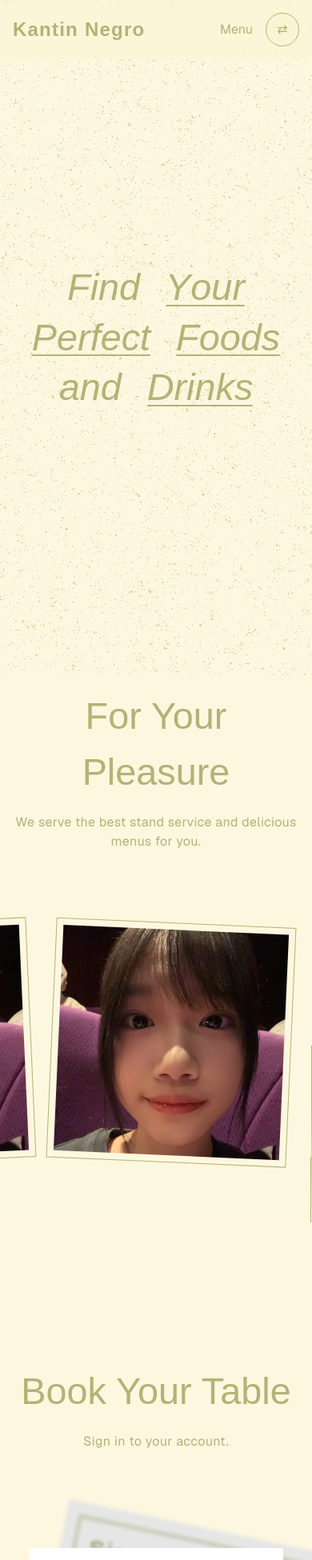
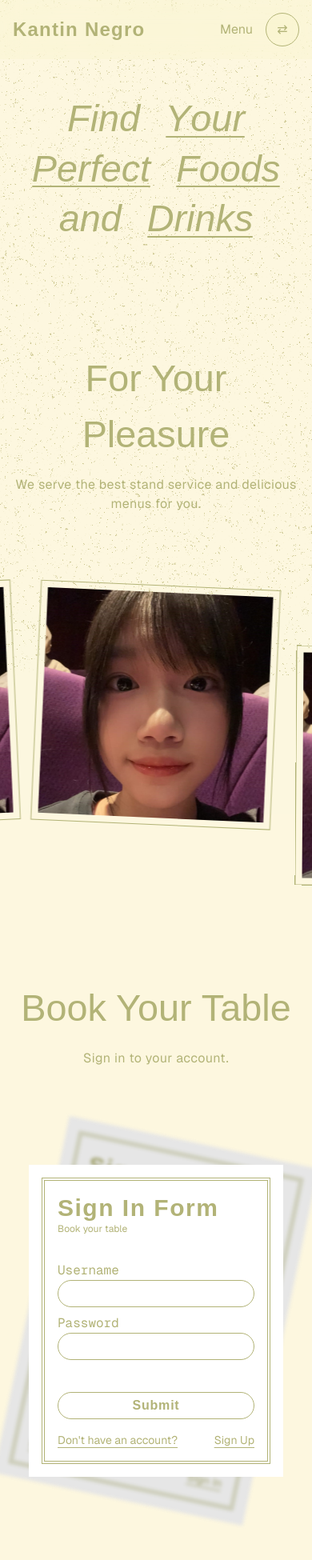
Before and after one commit to fadhilkholaf/web-kantin-negro-ukk-2025, a Next.js app: page / in a window 390 px wide. Shown: the top 1950 px of the page at 80% size. Built offline with nearby package versions, Linux system fonts and the light colour scheme; a web font is replaced by a local one.

Commit message:
chore: Change some styling in landing page

```diff
--- a/src/app/(main)/_parts/Form.tsx
+++ b/src/app/(main)/_parts/Form.tsx
@@ -163,7 +163,7 @@ const FormSection = () => {
   const [signIn, setSignIn] = useState<boolean>(true);
 
   return (
-    <section className="flex min-h-screen w-full flex-col bg-neutral/10 text-primary">
+    <section className="flex min-h-screen w-full flex-col justify-center bg-neutral/10 text-primary">
       <header className="flex h-1/3 flex-col items-center justify-center gap-4 p-4 text-center text-primary lg:p-8">
         <h1 className="font-italiana text-[12vw] lg:text-[8vw]">
           Book Your Table
--- a/src/app/(main)/_parts/Gallery.tsx
+++ b/src/app/(main)/_parts/Gallery.tsx
@@ -2,7 +2,7 @@ import Image from "next/image";
 
 const GallerySection = () => {
   return (
-    <section className="flex min-h-screen w-full flex-col bg-neutral/10">
+    <section className="flex w-full flex-col justify-center bg-neutral/10 lg:min-h-screen">
       <header className="flex h-1/3 flex-col items-center justify-center gap-4 p-4 text-center text-primary lg:p-8">
         <h1 className="font-italiana text-[12vw] lg:text-[8vw]">
           For Your Pleasure
@@ -22,7 +22,7 @@ const GallerySection = () => {
                 width={300}
                 height={300}
                 priority
-                className="w-[300px] flex-shrink-0 border border-primary object-cover p-2"
+                className="h-[300px] w-[300px] flex-shrink-0 border border-primary object-cover p-2"
                 style={{
                   transform: `translate(0px,${Math.sin(j * 2) * 50}px) rotate(${Math.cos(j * 2) * 3}deg)`,
                 }}
--- a/src/app/(main)/_parts/Landing.tsx
+++ b/src/app/(main)/_parts/Landing.tsx
@@ -84,7 +84,7 @@ const Tag = ({
 
 const LandingSection = () => {
   return (
-    <section className="relative flex min-h-screen w-full flex-col items-center justify-center bg-neutral/10 p-4 lg:p-8">
+    <section className="relative flex h-[50vh] w-full flex-col items-center justify-center bg-neutral/10 p-4 lg:min-h-screen lg:p-8">
       <motion.h1
         variants={container}
         initial="initial"
```
